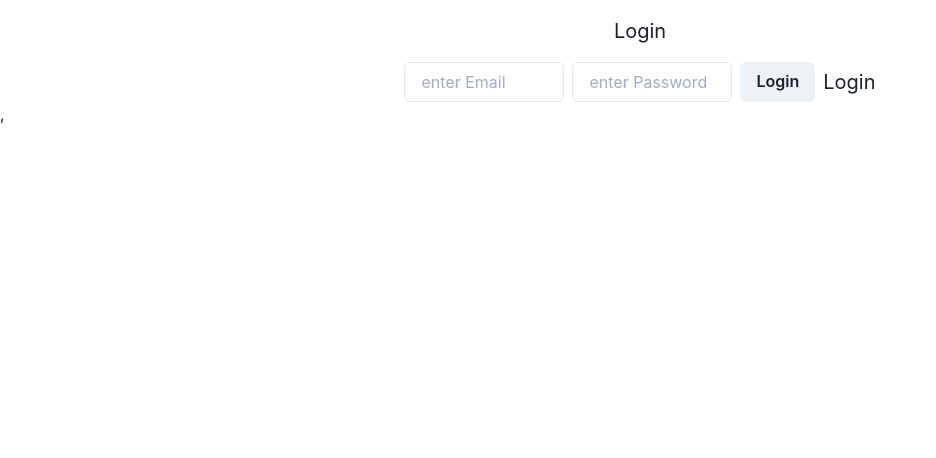
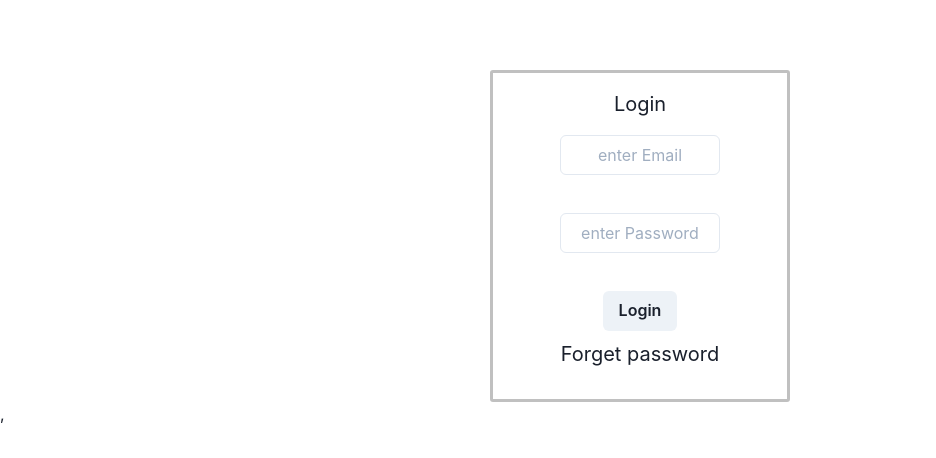
Before and after one commit to Sultan1901/W3k09D4y05, a React (Create React App) app in the folder my-app/: page /login in a window 1280 px wide. Shown: the top 458 px of the page, without its empty margins (0-936 px from the left). Built offline with nearby package versions, Linux system fonts and the light colour scheme; no server answers.

Commit message:
update components

```diff
--- a/my-app/src/App.js
+++ b/my-app/src/App.js
@@ -3,6 +3,8 @@ import axios from 'axios';
 import Register from './component/Register/index';
 import Login from './component/Login/index';
 import Post from './component/Post/index';
+import Reset from './component/reset/index';
+
 import { Routes, Route } from 'react-router-dom';
 
 
@@ -31,11 +33,13 @@ function App() {
       <Box textAlign="center" fontSize="xl">
         <VStack>
           <>
-          <Routes>
-            <Route exact path="/" element={<Register />} />
-            <Route exact path="/posts" element={<Post />} />
-            <Route exact path="/login" element={<Login />} />
-          </Routes></>
+            <Routes>
+              <Route exact path="/" element={<Register />} />
+              <Route exact path="/posts" element={<Post />} />
+              <Route exact path="/login" element={<Login />} />
+              <Route exact path="/reset" element={<Reset />} />
+            </Routes>
+          </>
         </VStack>
       </Box>
     </ChakraProvider>
--- a/my-app/src/component/Login/index.js
+++ b/my-app/src/component/Login/index.js
@@ -6,7 +6,6 @@ import { useSelector, useDispatch } from 'react-redux';
 // import { Tasks } from "../Tasks";
 // import { login } from "../reducers/signin";
 import { sign } from '../../Reducer/login';
-
 
 import {
   ChakraProvider,
@@ -34,7 +33,6 @@ const Login = () => {
       Login: state.Login,
       postRD: state.postRD,
     };
-
   });
 
   const dispatch = useDispatch();
@@ -53,23 +51,31 @@ const Login = () => {
       user: result.data.result,
       token: result.data.token,
     };
-navigate('/posts');
+    navigate('/posts');
     console.log(data);
     dispatch(sign(data));
-    // headers ={
-    //     Authorization:``
-    // }
-    // localStorage.setItem("token", result.data.token);
   };
+
+
   return (
     <ChakraProvider theme={theme}>
-      <Box textAlign="center" fontSize="xl">
-        <HStack mt="4">
+      <Box
+        textAlign="center"
+        fontSize="xl"
+        mt="70px"
+        borderRadius="3px"
+        border="solid silver"
+        textAlign="center"
+        fontSize="xl"
+        w="300px"
+      >
+        <VStack mt="4">
           {!state.token ? (
             <div className="mainDiv">
               <h1>Login</h1>
-              <HStack mt="4">
+              <VStack mt="4">
                 <Input
+                  textAlign="center"
                   type="email"
                   width="40"
                   placeholder="enter Email"
@@ -79,6 +85,7 @@ navigate('/posts');
                 />
                 <br />
                 <Input
+                  textAlign="center"
                   type="password"
                   width="40"
                   placeholder="enter Password"
@@ -90,16 +97,16 @@ navigate('/posts');
                 <Button className="btnMain" onClick={logInB}>
                   Login
                 </Button>
-                <Link className="btnMain" onClick={logInB}>
-                  Login
+                <Link exact href="/reset">
+                  Forget password
                 </Link>
                 <br />
-              </HStack>
+              </VStack>
             </div>
           ) : (
             <h3></h3>
           )}
-        </HStack>
+        </VStack>
       </Box>
     </ChakraProvider>
   );
--- a/my-app/src/component/Register/index.js
+++ b/my-app/src/component/Register/index.js
@@ -31,10 +31,19 @@ function Register() {
   };
   return (
     <ChakraProvider theme={theme}>
-      <Box textAlign="center" fontSize="xl">
+      <Box
 
-        <HStack mt="4">
+        borderRadius="3px"
+        border="solid silver"
+        textAlign="center"
+        fontSize="xl"
+        w="300px"
+        mt="100px"
+      >
+        <VStack>
           <Input
+            textAlign="center"
+            mt="30px"
             onChange={e => {
               setUsername(e.target.value);
             }}
@@ -43,6 +52,7 @@ function Register() {
             width="40"
           ></Input>
           <Input
+            textAlign="center"
             onChange={e => {
               setLogemail(e.target.value);
             }}
@@ -51,6 +61,7 @@ function Register() {
             width="40"
           ></Input>
           <Input
+            textAlign="center"
             onChange={e => {
               setLogpassword(e.target.value);
             }}
@@ -59,8 +70,10 @@ function Register() {
             width="40"
           ></Input>
           <Button onClick={register}>Register</Button>
-          Read more
-        </HStack>
+          <Link exact href="/login">
+            Already have account?
+          </Link>
+        </VStack>
       </Box>
     </ChakraProvider>
   );
--- /dev/null
+++ b/my-app/src/component/reset/index.js
@@ -0,0 +1,64 @@
+import React ,{useState} from 'react'
+import axios from 'axios'
+import {
+  ChakraProvider,
+  Box,
+  Text,
+  Link,
+  VStack,
+  Code,
+  Grid,
+  theme,
+  Button,
+  HStack,
+  Input,
+} from '@chakra-ui/react'
+
+const Index = () => {
+    const BASE_URL = process.env.REACT_APP_BASE_URL;
+
+
+    const [email , setEmail] = useState('')
+    const checkemail = async (passwordCode) => {
+
+      const result = await axios.post(
+        `${BASE_URL}/check`,
+        {
+          email: email,
+          passwordCode: passwordCode,
+        }
+
+      );
+
+    };
+
+    return (
+      <ChakraProvider>
+        <Box
+
+          borderRadius="3px"
+          textAlign="center"
+          fontSize="xl"
+          w="300px"
+          mt="70px"
+          w="250px"
+          h="100px"
+        >
+          <h1>Reset Password</h1>
+          <Input
+            mt="20px"
+            textAlign="center"
+            placeholder="Your Email"
+            onChange={e => {
+              setEmail(e.target.value);
+            }}
+          ></Input>
+          <Button onClick={checkemail} mt="20px">
+            Send reset code
+          </Button>
+        </Box>
+      </ChakraProvider>
+    );
+}
+
+export default Index
```
